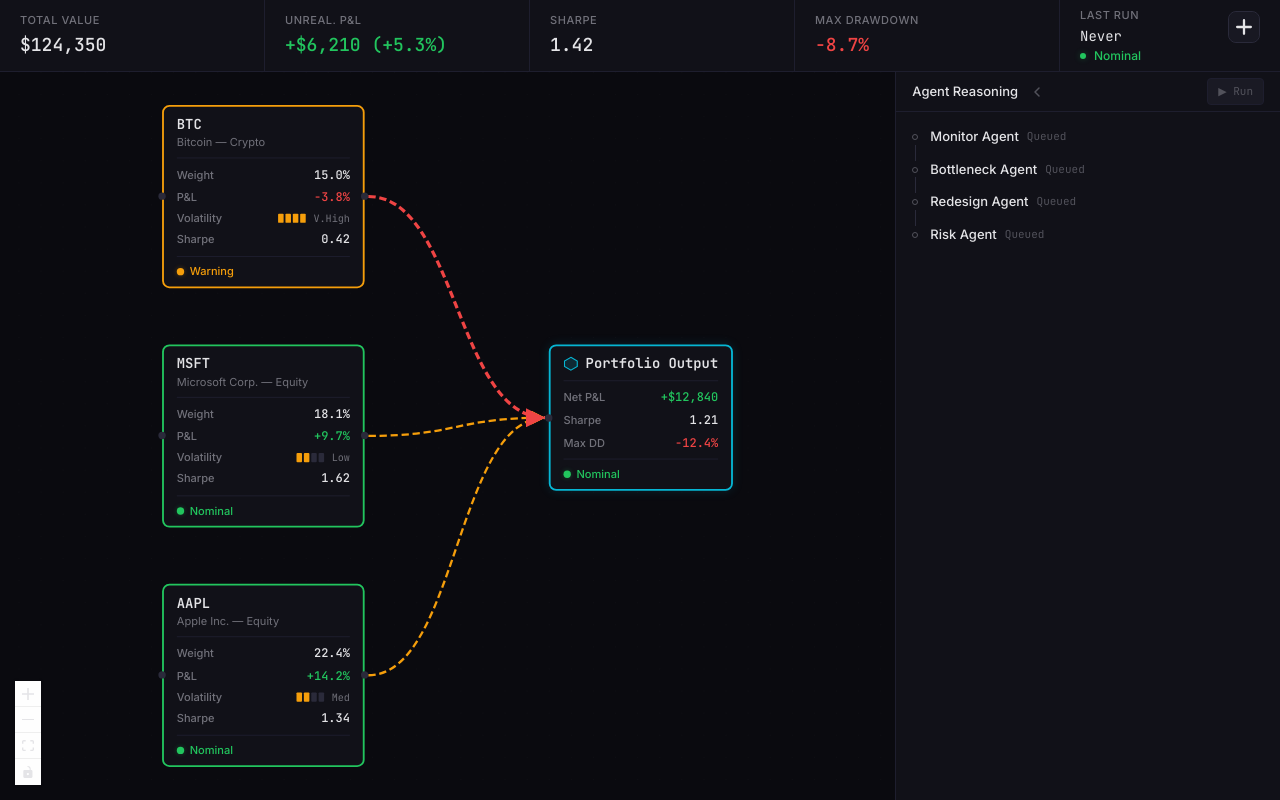
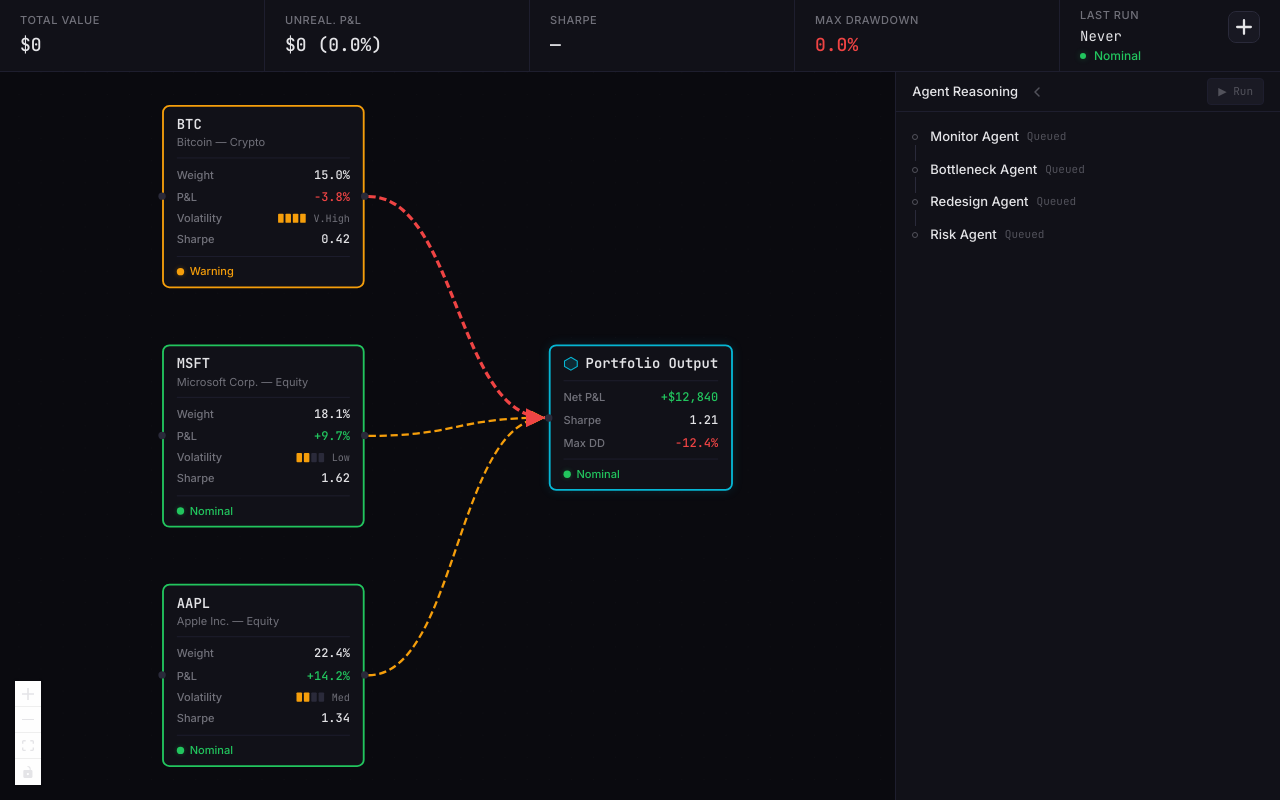
Before and after one commit to suwandre/fluss, a Next.js app: page / in a window 1280 px wide. Built offline with nearby package versions, Linux system fonts and the light colour scheme.

Commit message:
feat(ui): wire PortfolioSummaryBar to Monitor Agent output data (task 2.4.3)
Co-Authored-By: Claude Opus 4.6 <noreply@anthropic.com>

```diff
--- a/src/app/page.tsx
+++ b/src/app/page.tsx
@@ -8,8 +8,39 @@ import { useAgentRun } from "@/hooks/use-agent-run";
 import type { HealthState } from "@/lib/types/visual";
 
 export default function Home() {
-  const { steps, runId, isRunning, error, monitorOutput, startRun } =
+  const { steps, runId, isRunning, error, monitorOutput, lastRunAt, startRun } =
     useAgentRun();
+
+  // Derive summary bar values from Monitor output
+  const summaryMetrics = useMemo(() => {
+    if (!monitorOutput?.portfolio_metrics) {
+      return {
+        totalValue: 0,
+        unrealisedPnl: 0,
+        unrealisedPnlPct: 0,
+        sharpeRatio: null as number | null,
+        maxDrawdownPct: 0,
+        health: "nominal" as HealthState,
+      };
+    }
+    const { total_value, unrealised_pnl_pct, sharpe_ratio, max_drawdown_pct } =
+      monitorOutput.portfolio_metrics;
+    // Derive absolute P&L from total_value and unrealised_pnl_pct
+    // PnL% is relative to cost basis: PnL = value * pct / (100 + pct)
+    const unrealisedPnl =
+      unrealised_pnl_pct === 0
+        ? 0
+        : total_value * (unrealised_pnl_pct / 100) / (1 + unrealised_pnl_pct / 100);
+
+    return {
+      totalValue: total_value,
+      unrealisedPnl: Math.round(unrealisedPnl),
+      unrealisedPnlPct: unrealised_pnl_pct,
+      sharpeRatio: sharpe_ratio,
+      maxDrawdownPct: max_drawdown_pct,
+      health: monitorOutput.health_status,
+    };
+  }, [monitorOutput]);
 
   // Build a lowercase-ticker-keyed health map from Monitor's asset_health
   const assetHealth = useMemo<Record<string, HealthState> | null>(() => {
@@ -24,13 +55,13 @@ export default function Home() {
   return (
     <div className="flex flex-col h-screen overflow-hidden bg-[--bg-primary]">
       <PortfolioSummaryBar
-        totalValue={124_350}
-        unrealisedPnl={6_210}
-        unrealisedPnlPct={5.3}
-        sharpeRatio={1.42}
-        maxDrawdownPct={-8.7}
-        lastRunAt={null}
-        health="nominal"
+        totalValue={summaryMetrics.totalValue}
+        unrealisedPnl={summaryMetrics.unrealisedPnl}
+        unrealisedPnlPct={summaryMetrics.unrealisedPnlPct}
+        sharpeRatio={summaryMetrics.sharpeRatio}
+        maxDrawdownPct={summaryMetrics.maxDrawdownPct}
+        lastRunAt={lastRunAt}
+        health={summaryMetrics.health}
         onAddHolding={() => {}}
       />
       <div className="flex flex-1 overflow-hidden">
--- a/src/hooks/use-agent-run.ts
+++ b/src/hooks/use-agent-run.ts
@@ -17,6 +17,7 @@ export interface UseAgentRunReturn {
   isRunning: boolean;
   error: string | null;
   monitorOutput: MonitorOutput | null;
+  lastRunAt: Date | null;
   startRun: () => Promise<void>;
 }
 
@@ -33,6 +34,7 @@ export function useAgentRun(): UseAgentRunReturn {
   const [monitorOutput, setMonitorOutput] = useState<MonitorOutput | null>(
     null,
   );
+  const [lastRunAt, setLastRunAt] = useState<Date | null>(null);
   const abortRef = useRef<AbortController | null>(null);
 
   const startRun = useCallback(async () => {
@@ -165,6 +167,7 @@ export function useAgentRun(): UseAgentRunReturn {
             : s,
         ),
       );
+      setLastRunAt(new Date());
     } catch (err) {
       if ((err as Error).name === "AbortError") return;
       const message =
@@ -182,5 +185,5 @@ export function useAgentRun(): UseAgentRunReturn {
     }
   }, []);
 
-  return { steps, runId, isRunning, error, monitorOutput, startRun };
+  return { steps, runId, isRunning, error, monitorOutput, lastRunAt, startRun };
 }
--- a/tasks/TASKS.md
+++ b/tasks/TASKS.md
@@ -97,7 +97,7 @@
 
 - [x] **2.4.1** Wire `<AgentReasoningPanel />` to consume the `/api/agents/run` stream (Vercel AI SDK `useChat` or `useAsyncCompletion`) _(A §7)_
 - [x] **2.4.2** Machine node border colors reflect Monitor Agent's health verdict per holding _(V §10, Phase 2)_
-- [ ] **2.4.3** `<PortfolioSummaryBar />` — wire total value, P&L, health indicator to Monitor output data _(V §4.8)_
+- [x] **2.4.3** `<PortfolioSummaryBar />` — wire total value, P&L, health indicator to Monitor output data _(V §4.8)_
 
 ### 2.5 Phase 2 validation
 
--- a/tasks/progress.md
+++ b/tasks/progress.md
@@ -181,5 +181,19 @@ Code comparison against draft. Fixes applied:
 - Removed unused `TICKER_TO_NODE_ID` constant (was dead code from initial scaffold — keeping for now as Phase 3 may need it for dynamic node creation)
 - Build passes clean
 
+### Phase 2.4.3 — PortfolioSummaryBar wired to Monitor output (done)
+
+- `useAgentRun` hook: added `lastRunAt: Date | null` state, set to `new Date()` after successful stream completion
+- `page.tsx`: replaced all hardcoded `PortfolioSummaryBar` props with values derived from `monitorOutput` via `useMemo`
+  - `totalValue` ← `portfolio_metrics.total_value`
+  - `unrealisedPnl` ← derived from `total_value` and `unrealised_pnl_pct` (PnL = value × pct / (100 + pct), rounded)
+  - `unrealisedPnlPct` ← `portfolio_metrics.unrealised_pnl_pct`
+  - `sharpeRatio` ← `portfolio_metrics.sharpe_ratio`
+  - `maxDrawdownPct` ← `portfolio_metrics.max_drawdown_pct`
+  - `health` ← `health_status`
+  - `lastRunAt` ← from hook's new `lastRunAt` state
+- When no monitor output: falls back to zeroed values with "nominal" health
+- Build passes clean
+
 ## Next Task
-**2.4.3** — Wire `<PortfolioSummaryBar />` to Monitor output data
+**2.5.1** — End-to-end test: add holdings → trigger agent run → see Monitor output stream into panel → node borders update
```
